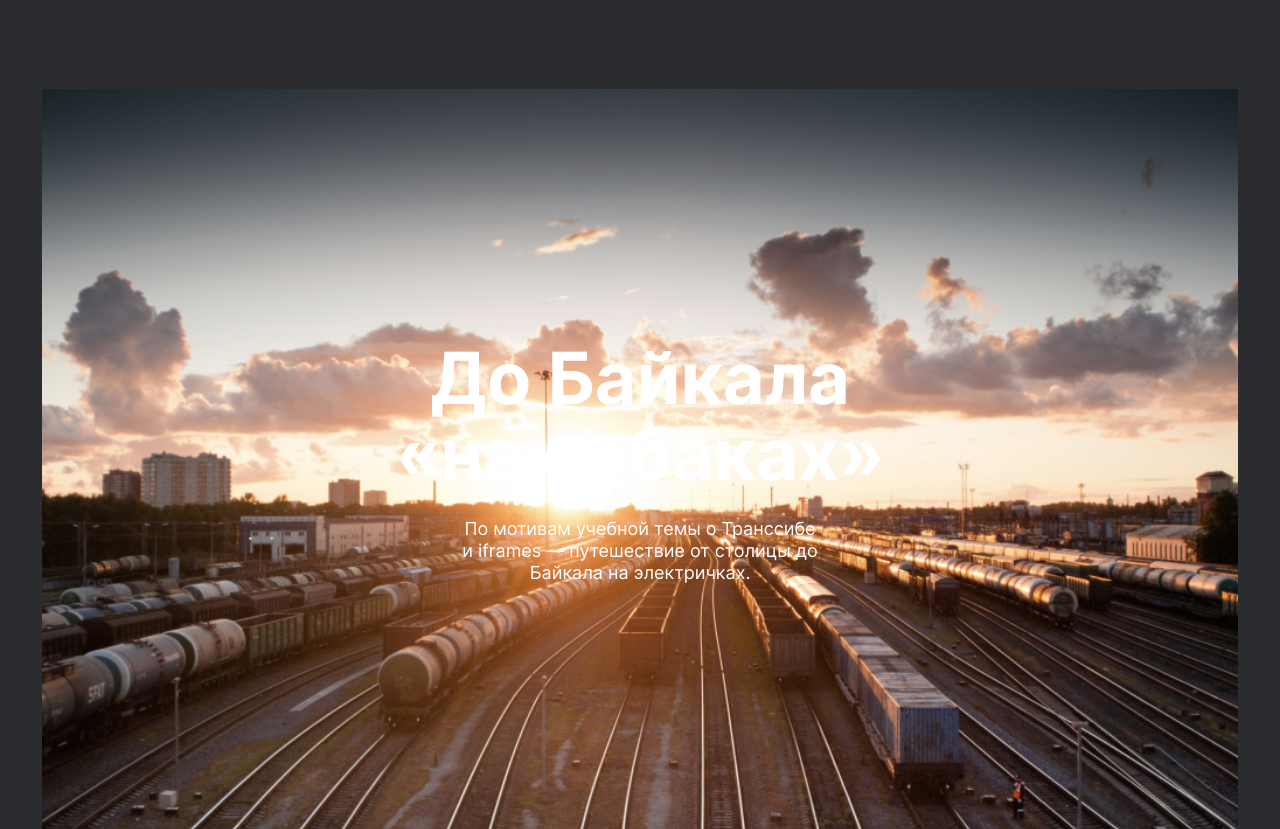
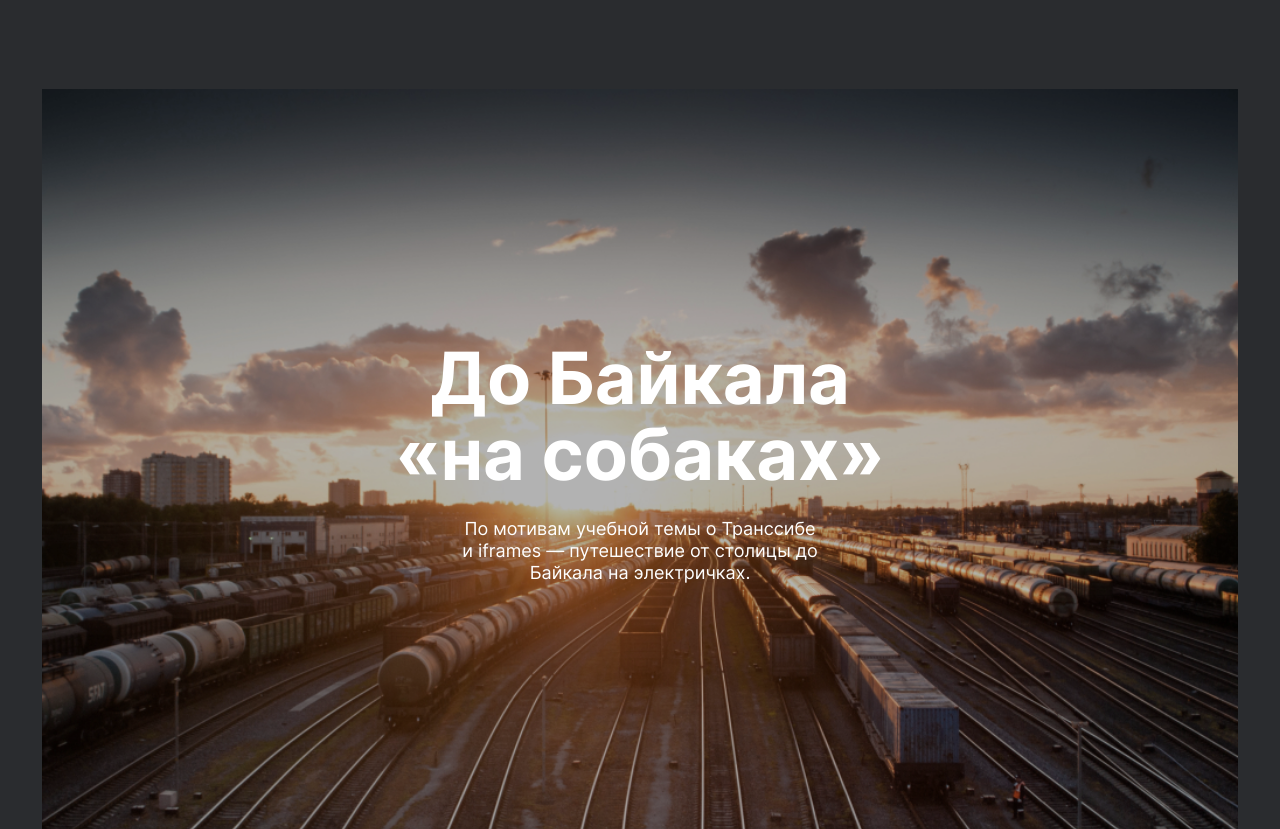
Before and after one commit to dmitriy-shu/russian-travel, a plain HTML site: page index.html in a window 1280 px wide. Shown: the part 5915-6744 px from the top of the page. Drawn offline with Linux system fonts and the light colour scheme.

Commit message:
Проектная работа 3 rew.2

```diff
--- a/blocks/cover/__transparency/cover__transparency.css
+++ b/blocks/cover/__transparency/cover__transparency.css
@@ -1,7 +1,7 @@
 .cover__transparency {
   width: 100%;
   height: 100%;
-  background-color: rgba(0, 0, 0, 0);
+  background-color: rgba(0, 0, 0, .3);
   transition: background-color 1s ease;
 }
 
```
